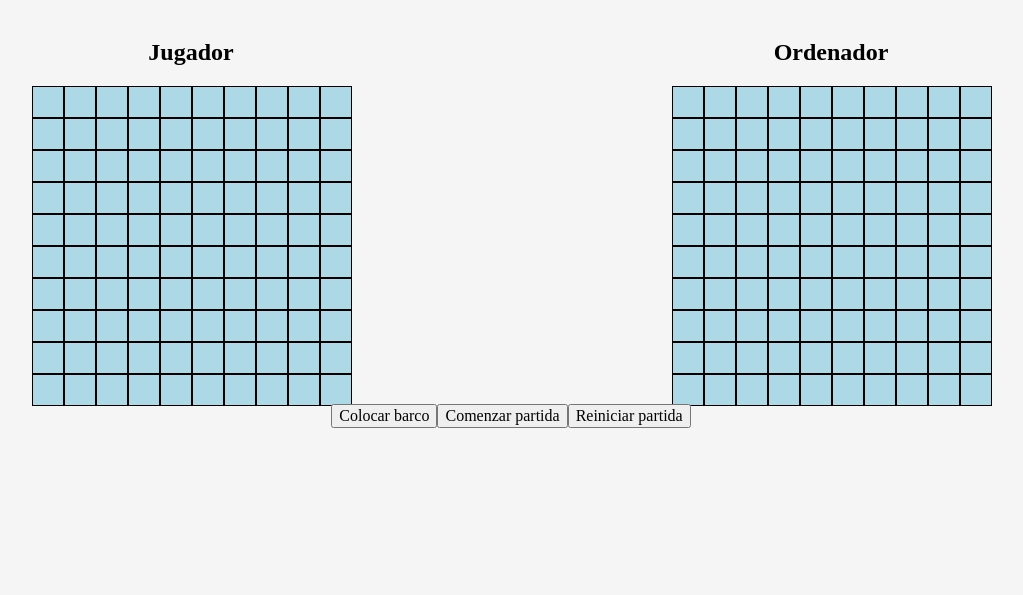
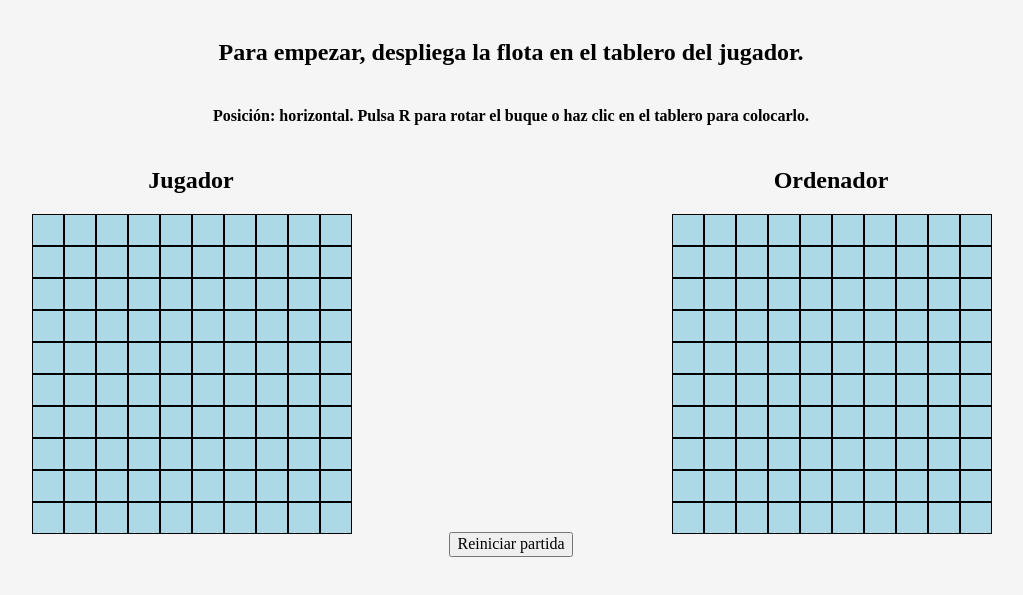
Before and after one commit to pedromorenovillar/battleship, a website with bundled scripts: page public/index.html in a window 1280 px wide. Shown: the part 61-656 px from the top of the page, without its empty margins (129-1152 px from the left). Built offline with nearby package versions, Linux system fonts and the light colour scheme.

Commit message:
feat(ui): implement info messages under game title

```diff
--- a/public/index.html
+++ b/public/index.html
@@ -9,6 +9,7 @@
   </head>
   <body>
     <h1>Hundir la flota</h1>
+    <div id="info-msg"></div>
     <div class="gameboards">
       <div class="player">
         <h2>Jugador</h2>
@@ -20,8 +21,6 @@
       </div>
     </div>
     <div class="controls">
-      <button type="button" id="place-btn">Colocar barco</button>
-      <button type="button" id="start-btn">Comenzar partida</button>
       <button type="button" id="reset-btn">Reiniciar partida</button>
     </div>
     <script type="module" src="./index.js"></script>
--- a/public/index.js
+++ b/public/index.js
@@ -12,6 +12,15 @@ let currentDirection = "horizontal";
 // Render boards
 const playerBoardContainer = document.getElementById("player-board");
 const CPUBoardContainer = document.getElementById("cpu-board");
+
+const infoMsg = document.getElementById('info-msg')
+const infoHeader = document.createElement("h2")
+infoHeader.textContent = `Para empezar, despliega la flota en el tablero del jugador.`
+const directionInfo = document.createElement("h4")
+directionInfo.textContent = `Posición: ${currentDirection}. Pulsa R para rotar el buque o haz clic en el tablero para colocarlo.`
+
+infoMsg.appendChild(infoHeader)
+infoMsg.appendChild(directionInfo)
 
 createBoard(playerBoardContainer);
 createBoard(CPUBoardContainer);
@@ -30,6 +39,7 @@ document.addEventListener("keydown", (event) => {
       currentDirection = "horizontal";
     }
   }
+  directionInfo.textContent = `Posición: ${currentDirection}. Pulsa R para rotar el buque o haz clic en el tablero para colocarlo.`
 });
 
 // Update DOM after every move
--- a/public/styles.css
+++ b/public/styles.css
@@ -12,6 +12,13 @@ h2,
 .gameboards {
   display: flex;
   justify-content: space-around;
+}
+
+#info-msg {
+  display: flex;
+  flex-direction: column;
+  justify-content: center;
+  align-items: center;
 }
 
 #player-board,
```
